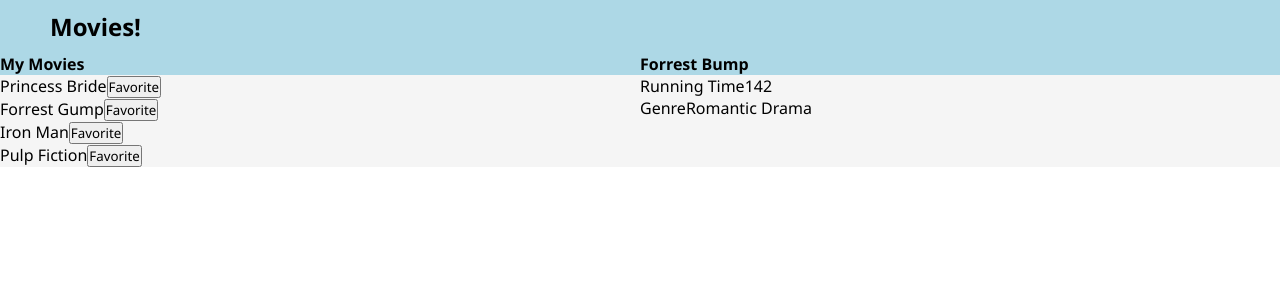
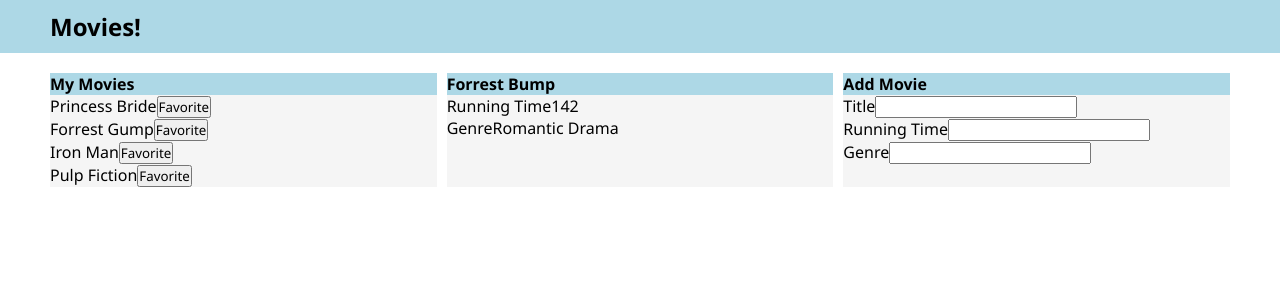
Before and after one commit to mukhsia/devcodecamp_movies_frontend, a React (Create React App) app: page / in a window 1280 px wide. Shown: the top 300 px of the page. Built offline with nearby package versions, Linux system fonts and the light colour scheme.

Commit message:
NewMovieForm and style fix.

```diff
--- a/src/App.css
+++ b/src/App.css
@@ -7,6 +7,8 @@
 
 .flex-container {
     display: flex;
+    padding: 20px 50px;
+    gap: 10px;
 }
 
 .flex-item {
--- a/src/App.jsx
+++ b/src/App.jsx
@@ -2,6 +2,7 @@
 import Header from "./components/Header/Header";
 import MovieInfo from "./components/MovieInfo/MovieInfo";
 import MovieList from "./components/MovieList/MovieList";
+import NewMovieForm from "./components/NewMovieForm/NewMovieForm";
 
 function App() {
     const selectedMovie = {
@@ -16,6 +17,7 @@
             <div className="flex-container">
                 <MovieList />
                 <MovieInfo movieObj={selectedMovie} />
+                <NewMovieForm />
             </div>
         </div>
     );
--- /dev/null
+++ b/src/components/MovieItem/MovieItem.css
@@ -0,0 +1,3 @@
+.active-btn {
+    background-color: mediumslateblue;
+}
--- a/src/components/MovieItem/MovieItem.jsx
+++ b/src/components/MovieItem/MovieItem.jsx
@@ -1,14 +1,23 @@
-const movieItem = ({ title }) => {
+import React, { useState } from "react";
+import "./MovieItem.css";
+
+const MovieItem = ({ title }) => {
+    const [isFavorite, setIsFavorite] = useState(false);
+
     const handleClick = (e) => {
-        console.log(e);
+        setIsFavorite(!isFavorite);
     };
+
+    const btnClass = isFavorite ? "active-btn" : "";
 
     return (
         <div className="movie-item">
             <span>{title}</span>
-            <button onClick={handleClick}>Favorite</button>
+            <button className={btnClass} onClick={handleClick}>
+                Favorite
+            </button>
         </div>
     );
 };
 
-export default movieItem;
+export default MovieItem;
--- /dev/null
+++ b/src/components/NewMovieForm/NewMovieForm.jsx
@@ -0,0 +1,36 @@
+import React, { useState } from "react";
+
+const NewMovieForm = ({}) => {
+    const [title, setTitle] = useState("");
+    const [runningTime, setRunningTime] = useState("");
+    const [genre, setGenre] = useState("");
+
+    return (
+        <form className="flex-item">
+            <h4>Add Movie</h4>
+            <div>
+                <label>Title</label>
+                <input
+                    value={title}
+                    onChange={(e) => setTitle(e.target.value)}
+                />
+            </div>
+            <div>
+                <label>Running Time</label>
+                <input
+                    value={runningTime}
+                    onChange={(e) => setRunningTime(e.target.value)}
+                />
+            </div>
+            <div>
+                <label>Genre</label>
+                <input
+                    value={genre}
+                    onChange={(e) => setGenre(e.target.value)}
+                />
+            </div>
+        </form>
+    );
+};
+
+export default NewMovieForm;
```
